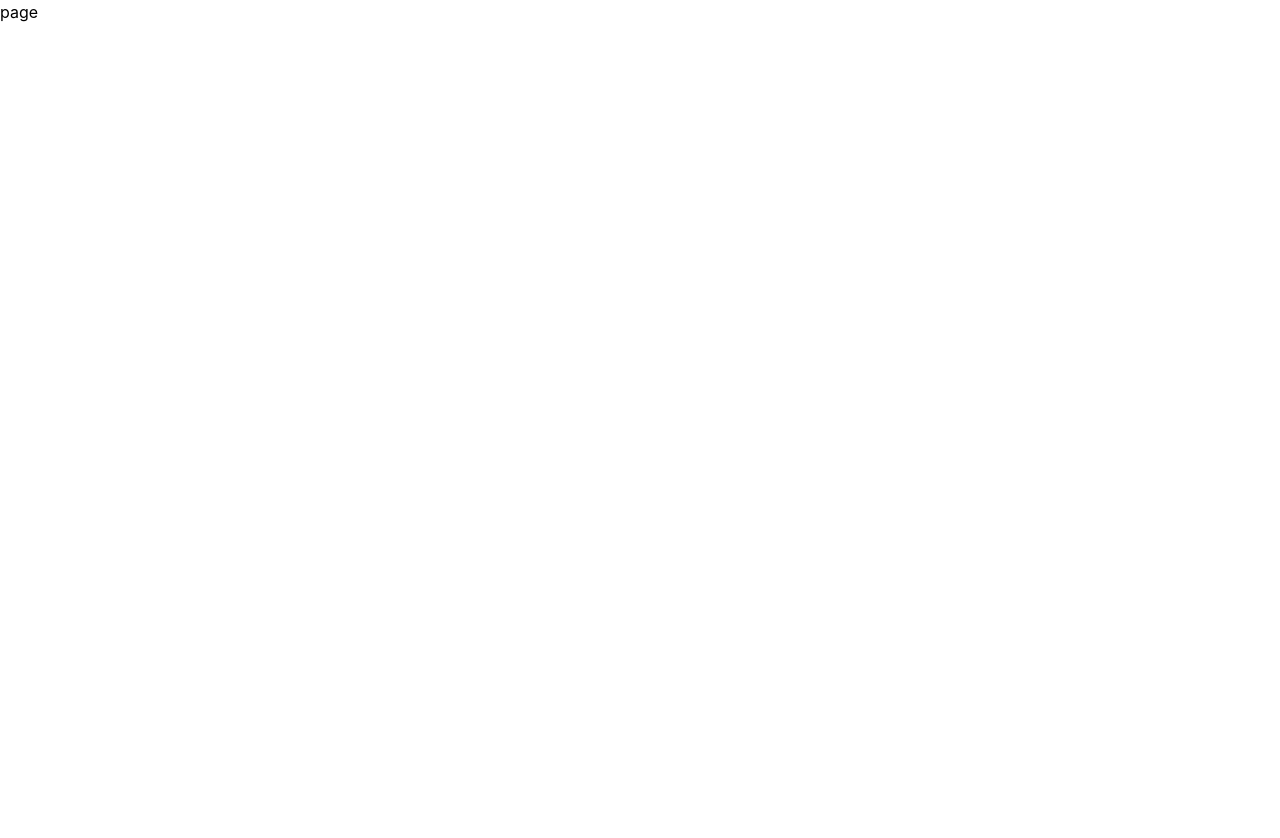
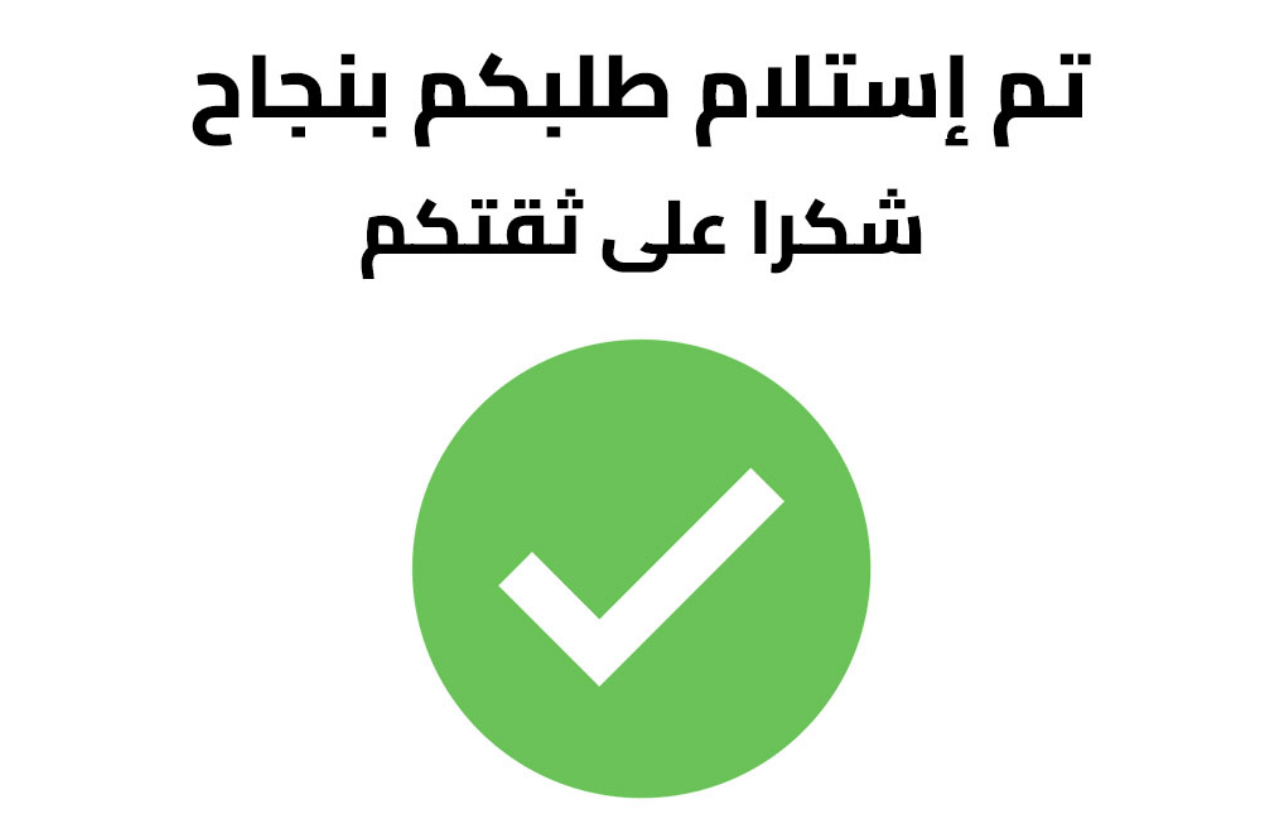
Before and after one commit to itszaki01/bio-dalai-store, a Next.js app: page /thankyou in a window 1280 px wide. Shown: the top 838 px of the page. Before the commit the page ends 800 px from the top, so only its background shows below. Built offline with nearby package versions, Linux system fonts and the light colour scheme.

Commit message:
added thany and rouuter

```diff
--- a/src/app/thankyou/page.tsx
+++ b/src/app/thankyou/page.tsx
@@ -1,10 +1,15 @@
-'use client'
+"use client";
 import { useEffect } from "react";
+import ThankYouImg from "../../assets/thankyou.jpg";
+import { Container } from "@mantine/core";
+import Image from "next/image";
+import { useDevicesContext } from "@/contexts/DevicesContext";
+export default function Page() {
+    const { isTabletAndMobile } = useDevicesContext();
 
-export default function Page() {
-    useEffect(()=>{
-        const doc = document.getElementById("pixel-fb")
-        if(!doc) return
+    useEffect(() => {
+        const doc = document.getElementById("pixel-fb");
+        if (!doc) return;
         doc.innerHTML = `
         !function(f,b,e,v,n,t,s)
         {if(f.fbq)return;n=f.fbq=function(){n.callMethod?
@@ -18,7 +23,11 @@ export default function Page() {
         fbq('track', 'PageView');
         fbq('track', 'Purchase');
         `;
-    },[])
+    }, []);
 
-    return <div>page</div>;
+    return (
+        <Container size={isTabletAndMobile ? "xl" : "md"} p={0} pb={60}>
+            <Image src={ThankYouImg} style={{ width: "100%", height: "100%" }} alt="image1" />
+        </Container>
+    );
 }
```
Also changed, not shown: src/components/OrderNowFrom/OrderNowFrom.tsx (+10 -2 lines), src/assets/thankyou.jpg (added).
